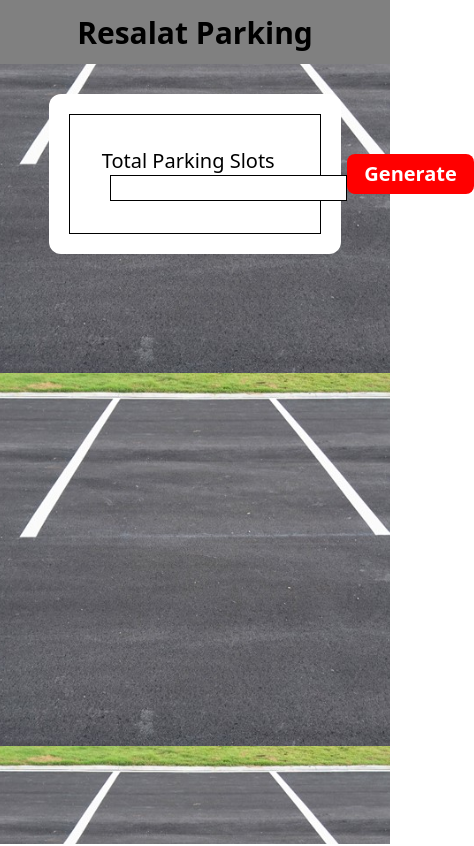
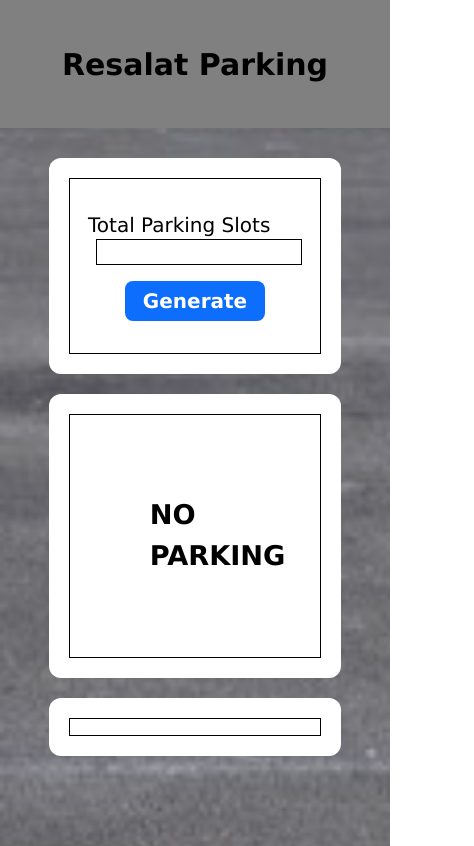
Before and after one commit to Amir-mohammad-ahmady-1234/parking-management-with-react, a React (Create React App) app: page / in a window 390 px wide. Shown: the top 846 px of the page, 474 px wide, since content can reach past the window. Built offline with nearby package versions, Linux system fonts and the light colour scheme.

Commit message:
Style Based assignment

```diff
--- a/src/App.js
+++ b/src/App.js
@@ -1,25 +1,37 @@
 function App() {
   return (
-    <div className="space-y-[30px] m-0 p-0 w-full min-h-screen flex-col justify-center bg-[url('./images/bg.jpg')] bg-top bg-[length:170%]">
-      <header className="w-full h-[4rem] bg-[gray] flex justify-center items-center">
+    <div className="parking-container space-y-[30px] m-0 p-0 w-full min-h-screen flex-col justify-center bg-[url('./images/bg.jpg')] bg-top bg-[length:170%] bg-no-repeat">
+      <header className="header-compo w-full h-[4rem] bg-[gray] flex justify-center items-center">
         <h1 className="font-bold text-[30px] capitalize">resalat parking</h1>
       </header>
 
-      <main className="flex justify-center">
+      <main className="flex flex-col items-center space-y-[20px]">
         <div className="w-3/4 h-fit bg-white p-[20px] rounded-xl">
-          <div className="size-full border p-8 border-black capitalize flex justify-between items-center">
+          <div className="slot-selected size-full border p-8 border-black capitalize flex justify-between items-center">
             <div className="space-x-2">
-              <label className="text-xl font-[500]">
-                total parking slots
-              </label>
+              <label className="text-xl font-[500]">total parking slots</label>
               <input
                 type={"number"}
-                className="border-[1px] border-black pl-1"
+                className="border-[1px] border-black pl-1 font-[500]"
               />
             </div>
-            <button className="size-fit px-[1.1rem] py-[6px] capitalize text-white font-bold text-xl rounded-lg bg-[red]">generate</button>
+            <button className="generate-btn size-fit px-[1.1rem] py-[6px] capitalize text-white font-bold text-xl rounded-lg hover:scale-105">
+              generate
+            </button>
           </div>
         </div>
+
+        <div className="w-3/4 h-fit bg-white p-[20px] rounded-xl">
+          <div className="size-full border p-20 border-black">
+            <h1 className="uppercase text-[1.7rem] font-[600]">no parking</h1>
+          </div>
+        </div>
+
+        <div className="w-3/4 h-fit bg-white p-[20px] rounded-xl">
+          <div className="size-full border p-2 border-black">
+          </div>
+        </div>
+
       </main>
     </div>
   );
--- a/src/index.css
+++ b/src/index.css
@@ -1,3 +1,43 @@
 @tailwind base;
 @tailwind components;
 @tailwind utilities;
+
+body {
+    font-family: 'Lucida Sans', 'Lucida Sans Regular', 'Lucida Grande', 'Lucida Sans Unicode', Geneva, Verdana, sans-serif;
+}
+
+button {
+    background-color: rgb(13, 110, 253);
+}
+
+
+/* medias */
+
+@media screen and (max-width: 700px) {
+    .parking-container {
+        background-size: 500%;
+    }
+}
+
+
+@media screen and (max-width: 610px) {
+    .slot-selected {
+        flex-direction: column;
+        align-items: center;
+        justify-content: center;
+        gap: 1rem;
+    }
+}
+
+
+
+@media screen and (max-width: 400px) {
+    .parking-container {
+        background-size: 800%;
+        height: 140vh;
+    }
+
+    .header-compo {
+        height: 8rem;
+    }
+}
```
